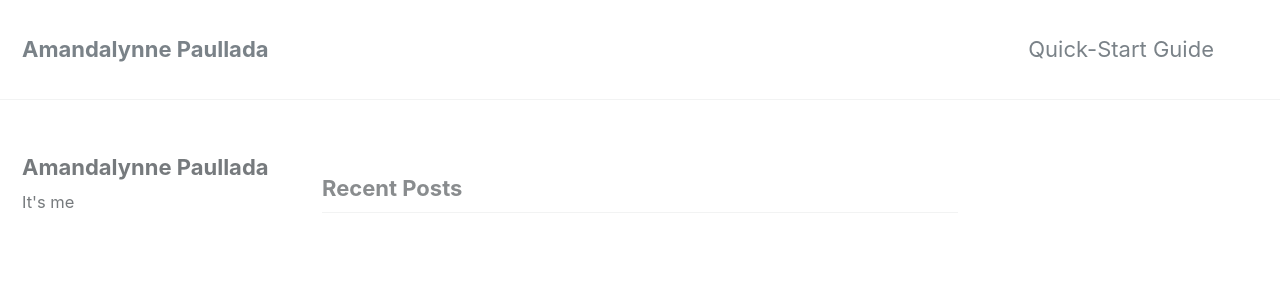
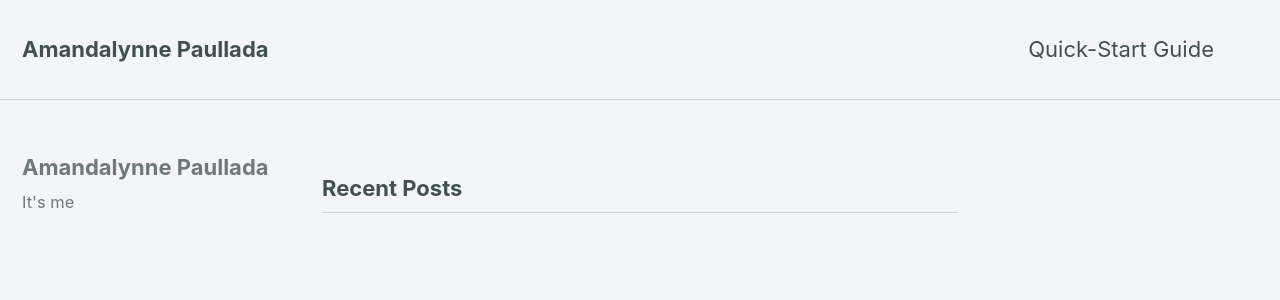
Before and after one commit to amandalynne/amandalynne.github.io, a Jekyll site: the page built from index.html, in a window 1280 px wide and 900 px high. Shown: the top 300 px of the window. Built offline with Jekyll 4.4.1, drawn with Linux system fonts in a browser that asks for light colours; the list of posts is cut into pages by our own code.

Commit message:
update config

```diff
--- a/_config.yml
+++ b/_config.yml
@@ -5,7 +5,7 @@
 # For technical reasons, this file is *NOT* reloaded automatically when you use
 # `jekyll serve`. If you change this file, please restart the server process.
 
-minimal_mistakes_skin    : "default" # "air", "aqua", "contrast", "dark", "dirt", "neon", "mint", "plum", "sunrise"
+minimal_mistakes_skin    : "mint" # "air", "aqua", "contrast", "dark", "dirt", "neon", "mint", "plum", "sunrise"
 
 # Site Settings
 locale                   : "en"
```
